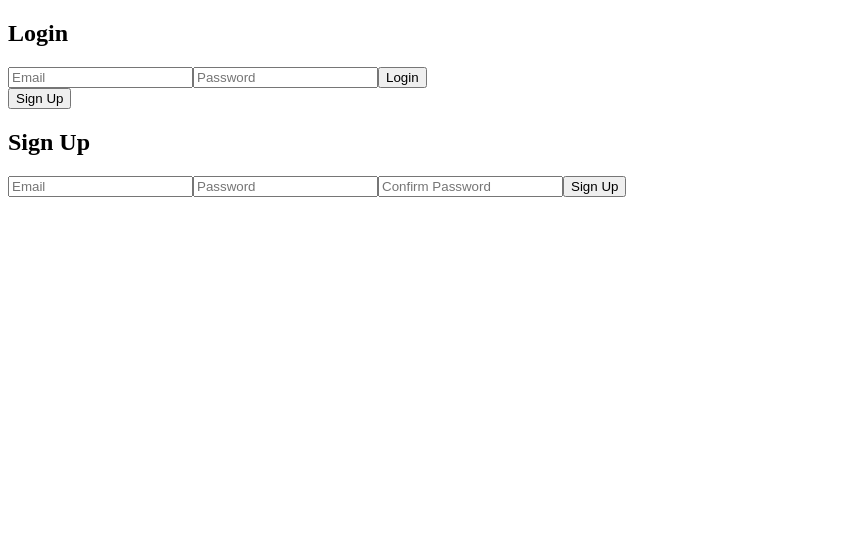
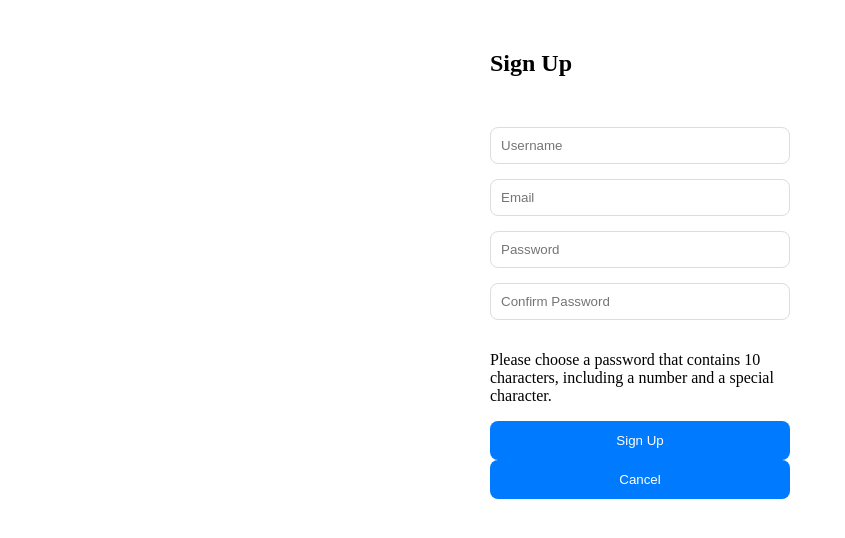
Before and after one commit to blueh0rse/note-taking-app, a Vue app in the folder frontend/: page / in a window 1280 px wide. Both pictures are taken after a click on the button "Sign Up". Shown: the top 538 px of the page, without its empty margins (0-845 px from the left). Built offline with nearby package versions, Linux system fonts and the light colour scheme.

Commit message:
Test version HomePage

```diff
--- a/frontend/src/views/Home/HomePage.vue
+++ b/frontend/src/views/Home/HomePage.vue
@@ -1,28 +1,31 @@
 <template>
   <!-- Navbar is hidden when not logged in -->
-  <div class="login-section">
-    <h2>Login</h2>
-    <form @submit.prevent="login">
-      <input type="email" v-model="email" placeholder="Email" required />
+  <div class="auth-forms">
+    <h2 v-if="!isSignupVisible">Login</h2>
+    <h2 v-if="isSignupVisible">Sign Up</h2>
+    <form @submit.prevent="login" v-if="!isSignupVisible">
+      <input type="text" v-model="loginIdentifier" placeholder="Email or Username" required />
       <input type="password" v-model="password" placeholder="Password" required />
+      <p v-if="loginError" class="error">{{ loginError }}</p>
       <button type="submit">Login</button>
     </form>
-    <button @click="showSignupForm">Sign Up</button>
+    <button @click="showSignupForm(); resetLoginForm()" v-if="!isSignupVisible">Sign Up</button>
   </div>
-
-  <div v-if="isSignupVisible" class="signup-section">
-    <h2>Sign Up</h2>
+  <div v-if="isSignupVisible" class="auth-forms">
     <form @submit.prevent="signup">
+      <input type="text" v-model="signupUsername" placeholder="Username" required />
       <input type="email" v-model="signupEmail" placeholder="Email" required
-             pattern="^[a-zA-Z0-9._%+-]+@[a-zA-Z0-9.-]+\.[a-zA-Z]{2,}$" />
-      <input type="password" v-model="signupPassword" placeholder="Password"
-             required pattern="^(?=.*[A-Za-z])(?=.*\d)(?=.*[@$!%*#?&])[A-Za-z\d@$!%*#?&]{10,}$" />
+        pattern="^[a-zA-Z0-9._%+-]+@[a-zA-Z0-9.-]+\.[a-zA-Z]{2,}$" />
+      <input type="password" v-model="signupPassword" placeholder="Password" required
+        pattern="^(?=.*[A-Za-z])(?=.*\d)(?=.*[@$!%*#?&])[A-Za-z\d@$!%*#?&]{10,}$" />
       <input type="password" v-model="signupPasswordConfirm" placeholder="Confirm Password" required />
+      <p class="password-instruction">Please choose a password that contains 10 characters, including a number and a
+        special character.</p>
+      <p v-if="signupError" class="error">{{ signupError }}</p>
       <button type="submit">Sign Up</button>
+      <button @click="resetSignupForm">Cancel</button>
     </form>
   </div>
-  <p v-if="loginError" class="error">{{ loginError }}</p>
-  <p v-if="signupError" class="error">{{ signupError }}</p>
 </template>
 
 <script>
@@ -31,23 +34,22 @@
 export default {
   data() {
     return {
-      email: '',
+      loginIdentifier: '',
       password: '',
       isSignupVisible: false,
+      signupUsername: '',
       signupEmail: '',
       signupPassword: '',
       signupPasswordConfirm: '',
       loginError: '',
       signupError: '',
-      // Signup form data
     };
   },
   methods: {
     async login() {
       try {
-        const response = await authService.login(this.loginUsername, this.loginPassword);
+        const response = await authService.login(this.loginIdentifier, this.loginPassword);
         this.loginError = ''; // Clear any previous error
-        // Redirect to dashboard or update Vuex store
         this.$store.commit('setUser', response.data.user); // Update Vuex store
         this.$router.push('/dashboard'); // Redirect to dashboard
       } catch (error) {
@@ -72,6 +74,19 @@
     showSignupForm() {
       this.isSignupVisible = true;
     },
+    resetSignupForm() {
+      this.signupUsername = '';
+      this.signupEmail = '';
+      this.signupPassword = '';
+      this.signupPasswordConfirm = '';
+      this.signupError = '';
+      this.isSignupVisible = false;
+    },
+    resetLoginForm() {
+      this.loginIdentifier = '';
+      this.loginPassword = '';
+      this.loginError = '';
+    },
   }
 }
 </script>
```
